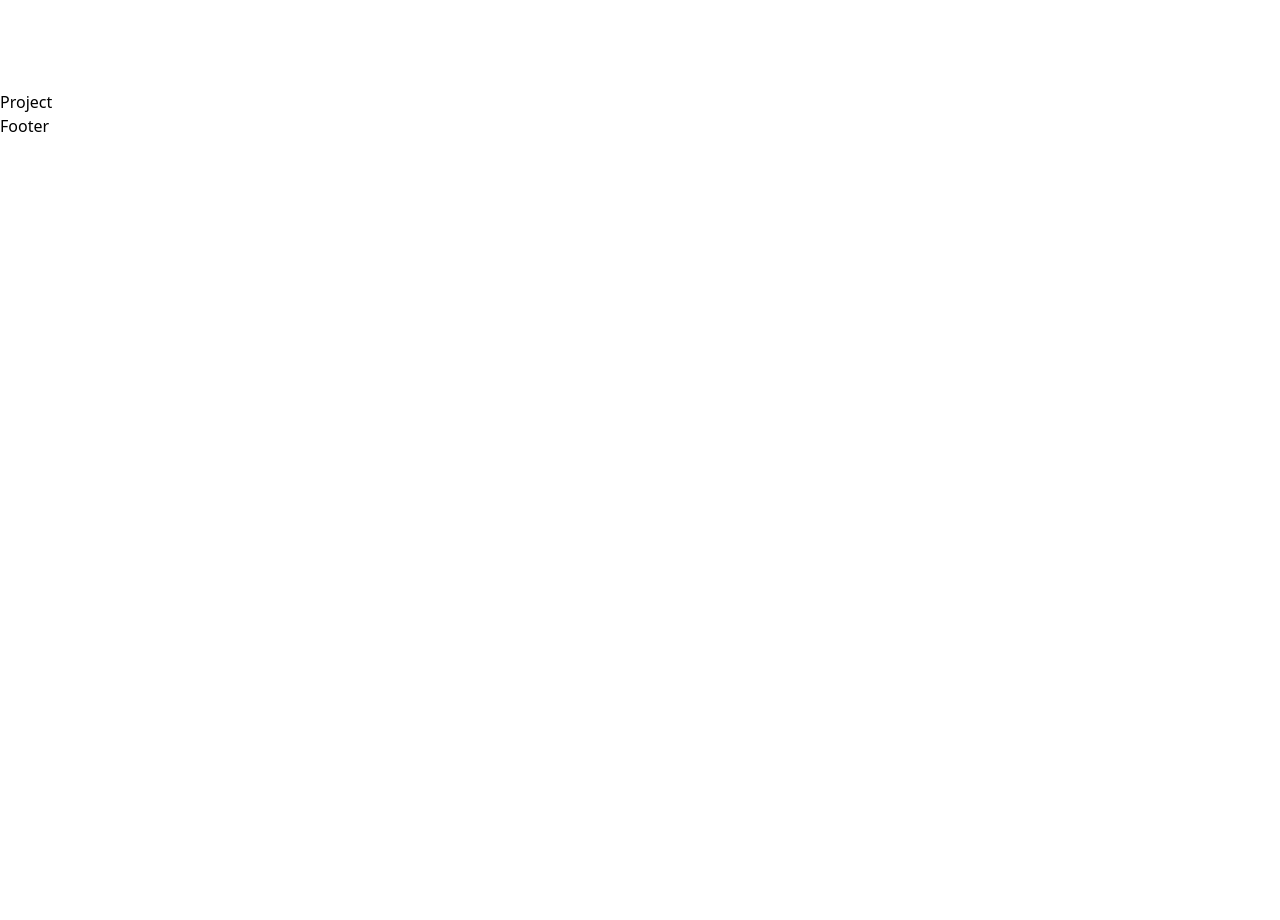
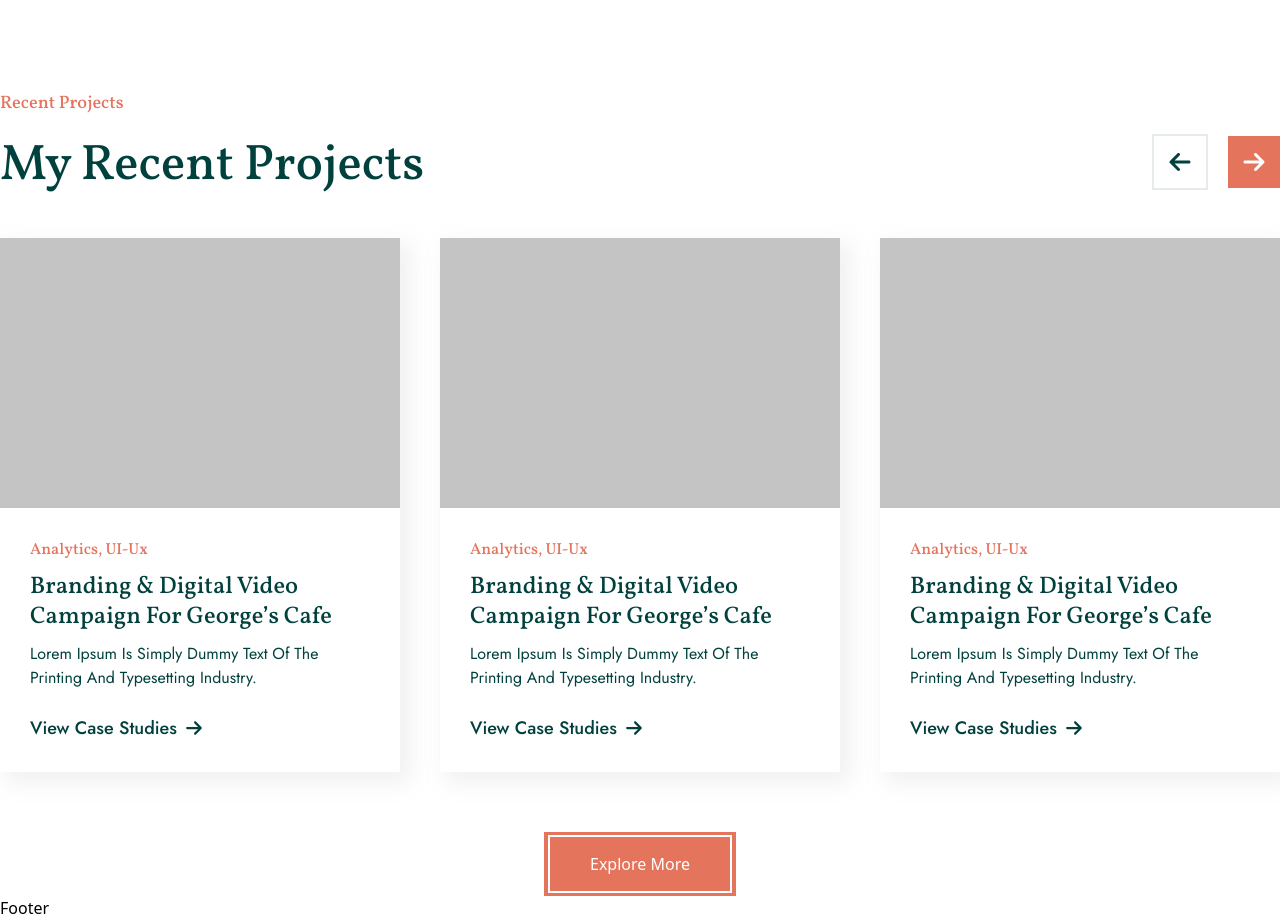
Before and after one commit to menabil/safwan, a Next.js app: page / in a window 1280 px wide. Shown: the part 2860-3780 px from the top of the page. Before the commit the page ends 2998 px from the top, so only its background shows below. Built offline with nearby package versions, Linux system fonts and the light colour scheme.

Commit message:
project page done

```diff
--- a/layouts/Project.jsx
+++ b/layouts/Project.jsx
@@ -1,9 +1,104 @@
-import React from 'react'
+import Button from "@/components/Button";
+import Container from "@/components/Container";
+import Flex from "@/components/Flex";
+import React from "react";
+import { FaArrowLeft, FaArrowRight } from "react-icons/fa6";
 
 const Project = () => {
   return (
-    <div>Project</div>
-  )
-}
+    <section>
+      <Container>
+        <p className="text-secondary text-lg font-medium font-Vol">
+          Recent Projects
+        </p>
+        <Flex className={"justify-between mt-2 mb-10"}>
+          <h3 className="pt-3 pb-1 font-Vol font-medium text-[50px] leading-14 text-primary w-142.5">
+            My Recent Projects
+          </h3>
+          <Flex className={"gap-x-5"}>
+            <div className="p-3.5 border-2 border-primary/10 text-primary text-2xl cursor-pointer">
+              <FaArrowLeft />
+            </div>
+            <div className="p-3.5 bg-secondary text-white text-2xl cursor-pointer">
+              <FaArrowRight />
+            </div>
+          </Flex>
+        </Flex>
+        <Flex className={"gap-x-10 justify-center"}>
+          <div className="shadow-newMade w-fit group">
+            <div className="bg-[#C4C4C4] h-67.5 w-100"></div>
+            <div className="p-7.5">
+              <p className="text-secondary font-Vol text-base font-medium">
+                Analytics, UI-Ux
+              </p>
+              <h6 className="text-primary text-2xl font-medium font-Vol w-76 leading-7.5 py-2.5">
+                Branding & Digital Video Campaign For George’s Cafe
+              </h6>
+              <p className="text-primary text-base font-Jos w-72.5 leading-6">
+                Lorem Ipsum Is Simply Dummy Text Of The Printing And Typesetting
+                Industry.
+              </p>
+              <Flex
+                className={
+                  "text-lg font-Jos text-primary group-hover:text-secondary gap-x-2 font-medium pt-6 duration-300 cursor-pointer"
+                }
+              >
+                <p className="">View Case Studies</p>
+                <FaArrowRight />
+              </Flex>
+            </div>
+          </div>
+          <div className="shadow-newMade w-fit group">
+            <div className="bg-[#C4C4C4] h-67.5 w-100"></div>
+            <div className="p-7.5">
+              <p className="text-secondary font-Vol text-base font-medium">
+                Analytics, UI-Ux
+              </p>
+              <h6 className="text-primary text-2xl font-medium font-Vol w-76 leading-7.5 py-2.5">
+                Branding & Digital Video Campaign For George’s Cafe
+              </h6>
+              <p className="text-primary text-base font-Jos w-72.5 leading-6">
+                Lorem Ipsum Is Simply Dummy Text Of The Printing And Typesetting
+                Industry.
+              </p>
+              <Flex
+                className={
+                  "text-lg font-Jos text-primary group-hover:text-secondary gap-x-2 font-medium pt-6 duration-300 cursor-pointer"
+                }
+              >
+                <p className="">View Case Studies</p>
+                <FaArrowRight />
+              </Flex>
+            </div>
+          </div>
+          <div className="shadow-newMade w-fit group">
+            <div className="bg-[#C4C4C4] h-67.5 w-100"></div>
+            <div className="p-7.5">
+              <p className="text-secondary font-Vol text-base font-medium">
+                Analytics, UI-Ux
+              </p>
+              <h6 className="text-primary text-2xl font-medium font-Vol w-76 leading-7.5 py-2.5">
+                Branding & Digital Video Campaign For George’s Cafe
+              </h6>
+              <p className="text-primary text-base font-Jos w-72.5 leading-6">
+                Lorem Ipsum Is Simply Dummy Text Of The Printing And Typesetting
+                Industry.
+              </p>
+              <Flex
+                className={
+                  "text-lg font-Jos text-primary group-hover:text-secondary gap-x-2 font-medium pt-6 duration-300 cursor-pointer"
+                }
+              >
+                <p className="">View Case Studies</p>
+                <FaArrowRight />
+              </Flex>
+            </div>
+          </div>
+        </Flex>
+        <Button btnText={"Explore More"} className={"mt-15 w-fit mx-auto"} />
+      </Container>
+    </section>
+  );
+};
 
-export default Project
+export default Project;
```
